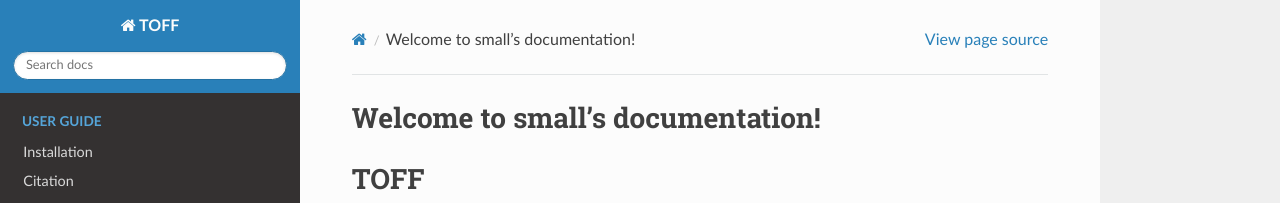
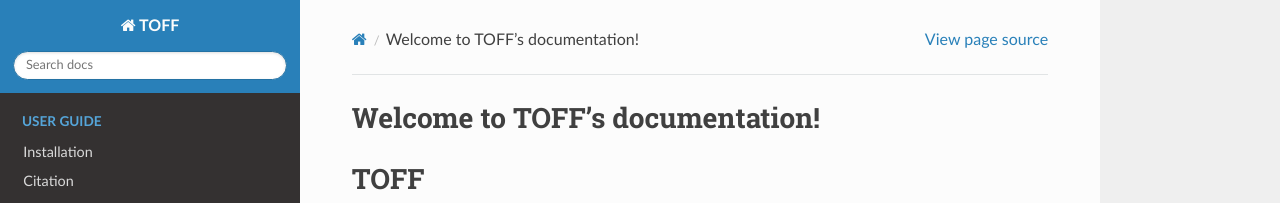
Before and after one commit to ale94mleon/TOFF, a Sphinx documentation site: the page built from docs/index.rst, in a window 1280 px wide and 900 px high. Shown: the top 203 px of the window. Built offline with Sphinx 7.4.7 and the Read the Docs theme 2.0.0, drawn with Linux system fonts in a browser that asks for light colours.

Commit message:
fixing naming

```diff
--- a/docs/index.rst
+++ b/docs/index.rst
@@ -1,9 +1,9 @@
-.. small documentation master file, created by
+.. TOFF documentation master file, created by
    sphinx-quickstart on Sun Jul 10 13:47:23 2022.
    You can adapt this file completely to your liking, but it should at least
    contain the root `toctree` directive.
 
-Welcome to small's documentation!
+Welcome to TOFF's documentation!
 ===================================
 .. include:: ../README.rst
 
```
Also changed, not shown: docs/notebooks/how_to.ipynb, docs/notebooks/oncoming.ipynb, docs/notebooks/quickstart.ipynb, 1 other file.
